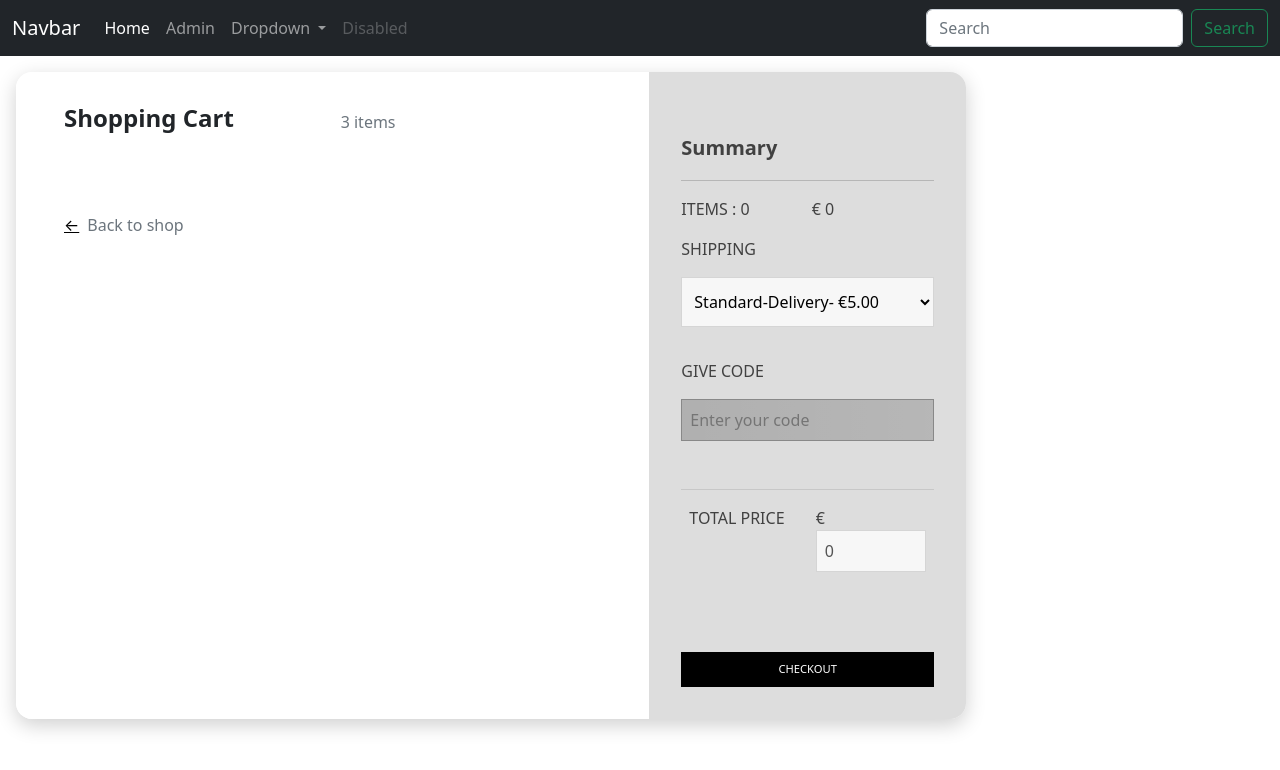
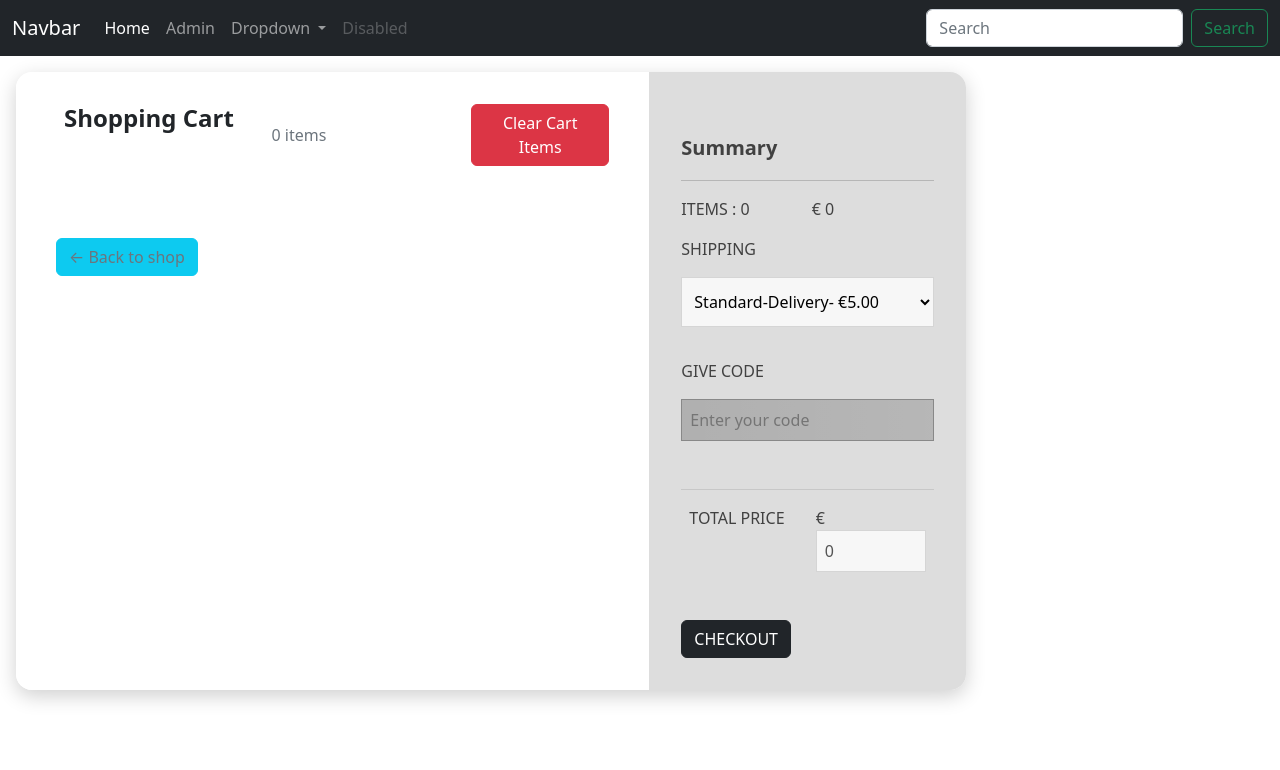
Before and after one commit to ahmed0magdy/ecommerce-angular-based, an Angular app in the folder project/: page /cart in a window 1280 px wide. Shown: the top 770 px of the page. Built offline with nearby package versions, Linux system fonts and the light colour scheme; grey boxes are pictures that could not be loaded.

Commit message:
checkout added

```diff
--- a/project/src/app/Components/User/cart/cart.component.css
+++ b/project/src/app/Components/User/cart/cart.component.css
@@ -111,7 +111,7 @@ input:focus::-webkit-input-placeholder
 {
       color:transparent;
 }
-.btn{
+/* .btn{
     background-color: #000;
     border-color: #000;
     color: white;
@@ -120,7 +120,7 @@ input:focus::-webkit-input-placeholder
     margin-top: 4vh;
     padding: 1vh;
     border-radius: 0;
-}
+} */
 .btn:focus{
     box-shadow: none;
     outline: none;
--- a/project/src/app/Components/User/cart/cart.component.html
+++ b/project/src/app/Components/User/cart/cart.component.html
@@ -4,7 +4,8 @@
             <div class="title">
                 <div class="row">
                     <div class="col"><h4><b>Shopping Cart</b></h4></div>
-                    <div class="col align-self-center text-right text-muted">3 items</div>
+                    <div class="col align-self-center text-right text-muted">{{productsInCart.length}} items</div>
+                    <button class="btn btn-danger w-25" (click)="clearCart()">Clear Cart Items</button>
                 </div>
             </div>
 
@@ -16,14 +17,15 @@
                         <div class="row">Cotton T-shirt</div>
                     </div>
                     <div class="col">
-                        <button class="btn btn-dark w-25 rounded" (click)="minus(index)">-</button>
+                        <button class="btn btn-warning w-25 rounded" (click)="minus(index)">-</button>
                             <input type="number" class="w-50" (change)="detectChange()" [(ngModel)]="item.quanity" min="1">
                             <!-- {{item.quanity}} -->
-                        <button class="btn btn-dark w-25 rounded" (click)="plus(index)">+</button>
+                        <button class="btn btn-warning w-25 rounded" (click)="plus(index)">+</button>
 
                     </div>
                     <div class="col">&euro; {{item.price *item.quanity}}
-                      <span class="close">&#10005;</span></div>
+                      <button class="btn btn-danger rounded w-25" (click)="deleteItem(index)" >x</button>
+                    </div>
                 </div>
             </div>
 
@@ -59,7 +61,7 @@
 
 
 
-            <div class="back-to-shop"><a routerLink="/">&leftarrow;</a><span class="text-muted">Back to shop</span></div>
+            <div class="back-to-shop"><button routerLink="/" class="text-muted btn btn-info">&leftarrow; Back to shop</button></div>
         </div>
 
 
@@ -81,7 +83,7 @@
                 <div class="col">TOTAL PRICE</div>
                 <div class="col text-right">&euro; <input type="text" disabled [(ngModel)]="total"></div>
             </div>
-            <button class="btn">CHECKOUT</button>
+            <button class="btn btn-dark"(click)="checkOut()">CHECKOUT</button>
         </div>
     </div>
 
--- a/project/src/app/Components/User/cart/cart.component.ts
+++ b/project/src/app/Components/User/cart/cart.component.ts
@@ -58,4 +58,38 @@ export class CartComponent implements OnInit {
 
 
   }
+
+  deleteItem(index:any)
+  {
+    this.productsInCart.splice(index,1);
+    this.getTotal()
+
+    localStorage.setItem("cart",JSON.stringify(this.productsInCart))
+
+  }
+
+  clearCart()
+  {
+    this.productsInCart=[];
+    this.getTotal()
+    localStorage.setItem("cart",JSON.stringify(this.productsInCart))
+
+  }
+
+  checkOut()
+  {
+    let order = this.productsInCart.map(item=>{
+      return {productId:item.id,quantity:item.quanity}
+    })
+
+    let finalData=
+    {
+      userId:3,
+      date: new Date(),
+      order:order
+    }
+    console.log(finalData)
+    alert('your order has been completed!')
+    window.location.href='/'
+  }
 }
--- a/project/src/app/Components/User/product-item/product-item.component.html
+++ b/project/src/app/Components/User/product-item/product-item.component.html
@@ -15,10 +15,14 @@
             <div class="d-flex flex-row my-2">
                 <div class="text-muted">{{product.price}}</div>
                 <div class="ml-auto">
-                    <button class="border rounded bg-white sign"><span class="fa fa-plus" id="orange"></span></button>
+                    <!-- <button class="border rounded bg-white sign"><span class="fa fa-plus" id="orange"></span></button> -->
                     <!-- <span class="px-sm-1">0</span> -->
+                    <button class="btn btn-warning w-25 rounded" (click)="minus()">-</button>
+
                     <input type="number" class="w-25" [(ngModel)]="quantity" min="1">
-                    <button class="border rounded bg-white sign"><span class="fa fa-minus" id="orange"></span></button>
+                    <button class="btn btn-warning w-25 rounded" (click)="plus()">+</button>
+
+                    <!-- <button class="border rounded bg-white sign"><span class="fa fa-minus" id="orange"></span></button> -->
                 </div>
             </div>
             <button class="btn w-100 rounded my-2" (click)="Addtocart()">Add to cart</button>
--- a/project/src/app/Components/User/product-item/product-item.component.ts
+++ b/project/src/app/Components/User/product-item/product-item.component.ts
@@ -9,13 +9,21 @@ import { Component, EventEmitter, Input, OnInit, Output } from '@angular/core';
 export class ProductItemComponent implements OnInit {
 
   constructor() { }
-   quantity:number=0;
+   quantity:number=1;
    @Input() product:any={};
    @Output() item=new EventEmitter()
     ngOnInit(): void {
 
   }
 
+  plus()
+  {
+    this.quantity++;
+  }
+  minus()
+  {
+    this.quantity--;
+  }
   Addtocart()
   {
     this.product.quanity=this.quantity;
```
